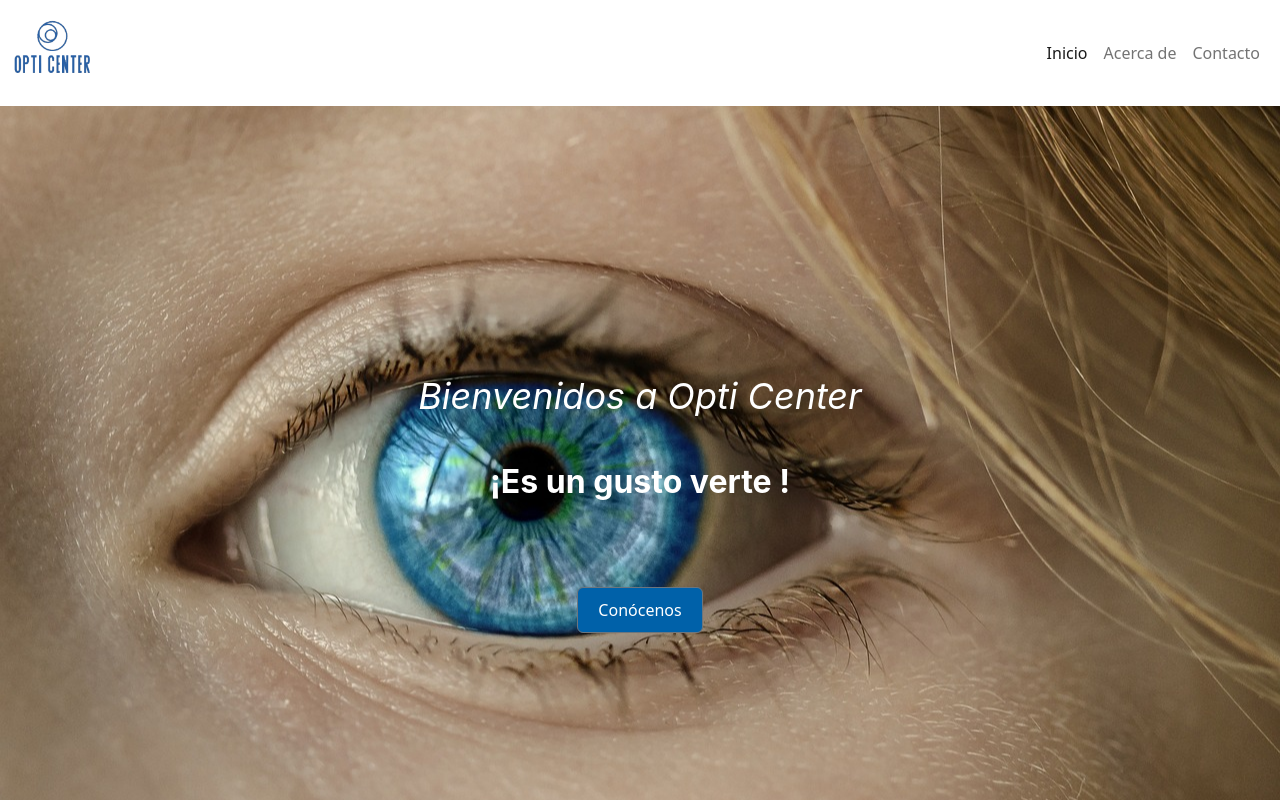
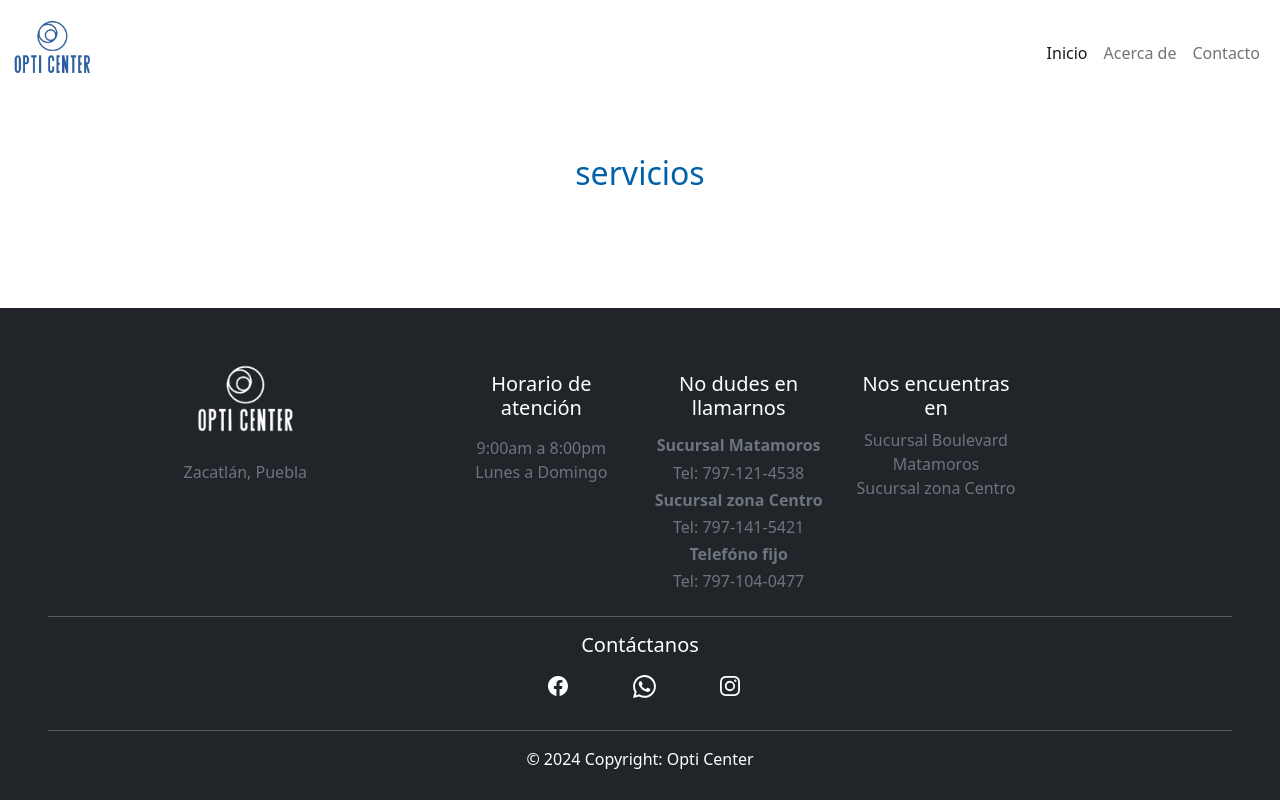
Before and after one commit to MeliBis/opticenter, a React (Vite) app: page /servicios in a window 1280 px wide. Before the commit this address led to /. Shown: the top 800 px of the page. Built offline with nearby package versions, Linux system fonts and the light colour scheme.

Commit message:
se agrega pagina de servicios

```diff
--- a/src/Components/About/About.jsx
+++ b/src/Components/About/About.jsx
@@ -29,10 +29,10 @@ const About = () => {
                 </span>
               </h1>
               <div className=" mb-3">
-                <h6 className="text-center lead fw-light mb-2">
-               Licenciatura en Optometría en el <span className="text-secondary"> Instituto Politécnico Nacional</span>
+                <h6 className=" lead fw-light mb-2">
+               Licenciatura en Optometría, egresada del <span className="text-secondary"> Instituto Politécnico Nacional</span>
                  </h6>
-                <h6 className="text-center lead fw-light mb-4">
+                <h6 className="lead fw-light mb-4">
                 Cedula profesional <span className="text-secondary"> 11578786</span>
                  </h6>
 
--- a/src/Components/Contact/Contact.jsx
+++ b/src/Components/Contact/Contact.jsx
@@ -12,13 +12,13 @@ const Contact = () => {
             className="col-lg-6 order-lg-2 text-white showcase-img firs-section-img"
 
           />
+
           <div className="col-lg-6 order-lg-1 my-auto showcase-text">
-            <h2>Sucursal Boulevard Matamoros</h2>
+            <h2>Sucursal Zona Centro</h2>
             <p className="lead mb-0">
-            Calle 5 de febrero, colonia 5 de febrero<br/>
-            </p>
-            <p className="text-secondary">Teléfono: 7971214538</p>
-            <div className="">
+            Calle Hermenegildo Galeana 10<br/>
+            <p className="text-secondary">Teléfono: 7971415421</p>
+            </p>            <div className="">
             <ul className="d-flex list-unstyled ">
               <li className="contact-link">
                 <Link
@@ -75,17 +75,25 @@ const Contact = () => {
 
           </div>
         </div>
+
         <div className="row g-0">
           <div
             className="col-lg-6 text-white showcase-img second-section-img"
 
           />
+
+
           <div className="col-lg-6 my-auto showcase-text">
-            <h2>Sucursal Zona Centro</h2>
+          {/*   <h2>Sucursal Zona Centro</h2>
             <p className="lead mb-0">
             Calle Hermenegildo Galeana 10<br/>
             <p className="text-secondary">Teléfono: 7971415421</p>
+            </p> */}
+                       <h2>Sucursal Boulevard Matamoros</h2>
+            <p className="lead mb-0">
+            Calle 5 de febrero, colonia 5 de febrero<br/>
             </p>
+            <p className="text-secondary">Teléfono: 7971214538</p>
 
           <div className="">
             <ul className="d-flex list-unstyled ">
@@ -142,6 +150,8 @@ const Contact = () => {
           </div>
             <Link className="btn btn-primary btn-xl "target="_blank" to="https://acortar.link/BZRwEJ">Ir allá</Link>
           </div>
+
+
         </div>
         <div className="row g-0">
           <div
--- /dev/null
+++ b/src/Components/Pages/ServicesPage.jsx
@@ -0,0 +1,11 @@
+import Services from "../../Services.jsx/Services"
+
+const ServicesPage = () => {
+  return (
+    <div className="container">
+        <Services/>
+    </div>
+  )
+}
+
+export default ServicesPage
--- a/src/Components/Products-services/IconosProducts.jsx
+++ b/src/Components/Products-services/IconosProducts.jsx
@@ -18,7 +18,7 @@ const IconosProducts = () => {
     </div>
     <div className="col-md-4">
       <span className="fa-stack fa-4x">
-        <Link to='/productos'>
+        <Link to='/servicios'>
           <img src={iconosProduct2} width={100} className="" alt="" />
         </Link>
       </span>
--- a/src/Components/routing/Routing.jsx
+++ b/src/Components/routing/Routing.jsx
@@ -11,6 +11,7 @@ import Navbar from "../Generales/Navbar";
 import AboutPage from "../Pages/AboutPage";
 import ContactPage from "../Pages/ContactPage";
 import ProductsPage from "../Pages/ProductsPage";
+import ServicesPage from "../Pages/ServicesPage";
 
 const Routing = () => {
   return (
@@ -21,6 +22,7 @@ const Routing = () => {
             <Route path="/acerca" element={<AboutPage/>}/>
             <Route path="/contacto" element={<ContactPage/>}/>
             <Route path="/productos" element={<ProductsPage/>}/>
+            <Route path="/servicios" element={<ServicesPage/>}/>
 
             <Route path="/*" element={<Navigate to="/" />} />
 
--- /dev/null
+++ b/src/Services.jsx/Services.jsx
@@ -0,0 +1,14 @@
+import { Link } from "react-router-dom";
+import iconService1 from "../assets/products/test.png";
+
+const Services = () => {
+  return (
+    <div className="row text-center mt-5 d-flex justify-content-center">
+      <div className="col-md-4">
+        <h2>servicios</h2>
+      </div>
+    </div>
+  );
+};
+
+export default Services;
```
